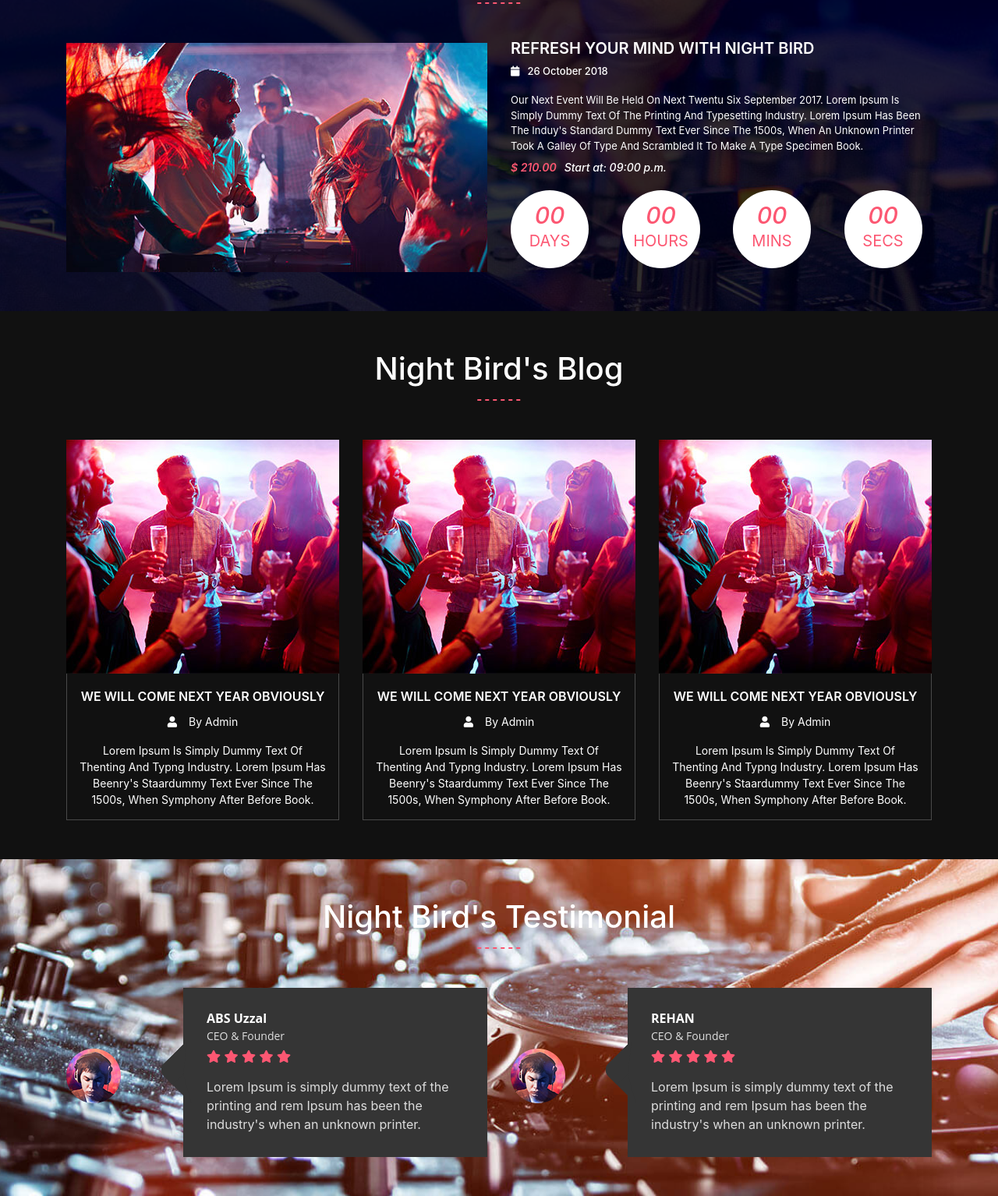
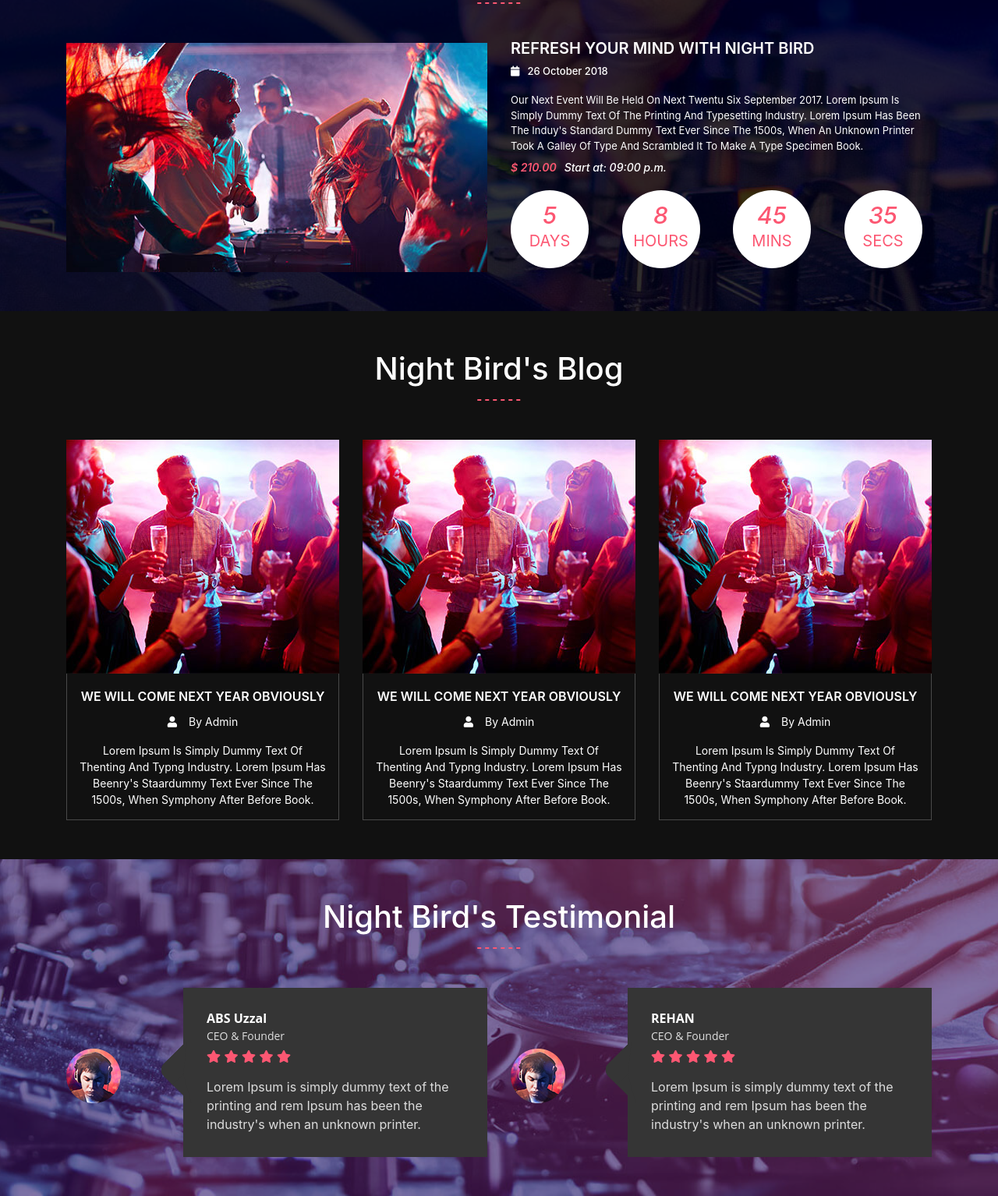
Before and after one commit to rehan606/NightBird-Responsive-Html-Template, a plain HTML site: page index.html in a window 1280 px wide. Shown: the part 1823-3357 px from the top of the page at 78% size. Drawn offline with Linux system fonts and the light colour scheme.

Commit message:
change testimonial overlay and add Preloader

```diff
--- a/css/style.css
+++ b/css/style.css
@@ -106,7 +106,7 @@ h1,h2,h3,h4,h5,h6,p,a,span,ul,ol {
     background: rgba(0, 0, 0, 0.904);
     top: 0;
     left: 0;
-    z-index: 10;
+    z-index: 100;
 }
 .menu_fix img{
     width: 160px;
@@ -544,6 +544,7 @@ ul.slick-dots li.slick-active {
     background-position: center;
     position: relative;
 }
+
 #events:after{
     content: '';
     position: absolute;
@@ -637,19 +638,25 @@ ul.slick-dots li.slick-active {
 #blog .blog .col-lg-4{
     max-width: 100%;
 }
+
 #blog .blog_item{
     margin-top: 50px;
+    transition: 0.5 ease-in-out;
 }
+
 #blog .blog_item .blog_image_inner{
     position: relative;
+    height: 100%;
     overflow: hidden;
+    transition: 0.5 ease-in-out;
 }
+
 #blog .blog_item .blog_image_inner .overlay{
     position: absolute;
     top: 0;
     left: 0;
     width: 100%;
-    height: 100%;
+    /* height: 100%; */
     background: rgba(255, 255, 255, 0.336);
     border: 10px solid #fff;
     display: none;
@@ -659,15 +666,16 @@ ul.slick-dots li.slick-active {
     -ms-transition: .4s;
     -o-transition: .4s;
 }
+
 #blog .blog_item:hover .overlay{
     display: block;
-
     transition: .4s;
     -webkit-transition: .4s;
     -moz-transition: .4s;
     -ms-transition: .4s;
     -o-transition: .4s;
 }
+
 #blog .blog_item .blog_image_inner .overlay .over_link {
 	position: absolute;
 	top: 50%;
@@ -758,10 +766,11 @@ ul.slick-dots li.slick-active {
     background-position: center;
     position: relative;
 }
+
 #testimonial .testimonial .col-lg-6{
     max-width: 100%;
 }
-/*
+
 #testimonial::after {
 	content: '';
 	position: absolute;
@@ -769,12 +778,18 @@ ul.slick-dots li.slick-active {
 	left: 0;
 	width: 100%;
 	height: 100%;
-    background: rgba(0, 0, 0, 0.87);
+    background: rgba(41, 18, 105, 0.589);
 
-} */
+}
+
+#testimonial .slick-slider{
+    position: relative;
+    z-index: 2;
+}
 
 #testimonial .testimonial_wrapper{
     margin-top: 50px;
+
 }
 
 
@@ -784,7 +799,7 @@ ul.slick-dots li.slick-active {
     border-radius: 50%;
     margin-top: 78px;
     position: absolute;
-    z-index: 1;
+    /* z-index: 10; */
 }
 
 #testimonial .testimonial_content {
@@ -793,7 +808,7 @@ ul.slick-dots li.slick-active {
     color: #fff;
 	position: relative;
 	margin-left: 150px;
-	z-index: 1;
+	/* z-index: 10; */
 }
 
 .testimonial_content h3 {
@@ -1161,7 +1176,7 @@ ul.slick-dots li.slick-active {
 }
 /* scroll TOP Button End */
 
-/* PRE LOADER
+/* PRE LOADER */
 .pre_loader{
     position: absolute;
     top: 0;
--- a/index.html
+++ b/index.html
@@ -299,7 +299,7 @@
                         <div class="col-lg-3 col-md-3">
                             <div class="count_down">
                                 <div class="count_time">
-                                    <h2>00</h2>
+                                    <h2>5</h2>
                                     <p>days</p>
                                 </div>
                             </div>
@@ -307,7 +307,7 @@
                         <div class="col-lg-3 col-md-3">
                             <div class="count_down">
                                 <div class="count_time">
-                                    <h2>00</h2>
+                                    <h2>8</h2>
                                     <p>hours</p>
                                 </div>
                             </div>
@@ -315,7 +315,7 @@
                         <div class="col-lg-3 col-md-3">
                             <div class="count_down">
                                 <div class="count_time">
-                                    <h2>00</h2>
+                                    <h2>45</h2>
                                     <p>mins</p>
                                 </div>
                             </div>
@@ -323,7 +323,7 @@
                         <div class="col-lg-3 col-md-3">
                             <div class="count_down">
                                 <div class="count_time">
-                                    <h2>00</h2>
+                                    <h2>35</h2>
                                     <p>secs</p>
                                 </div>
                             </div>
```
